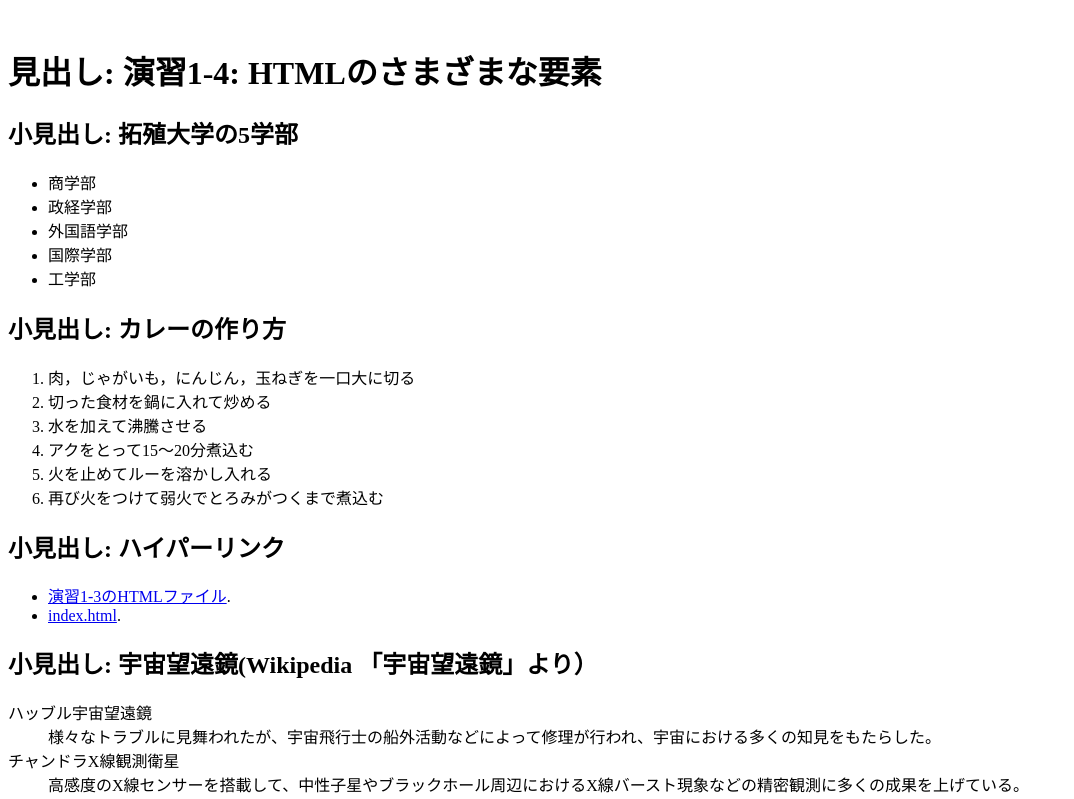
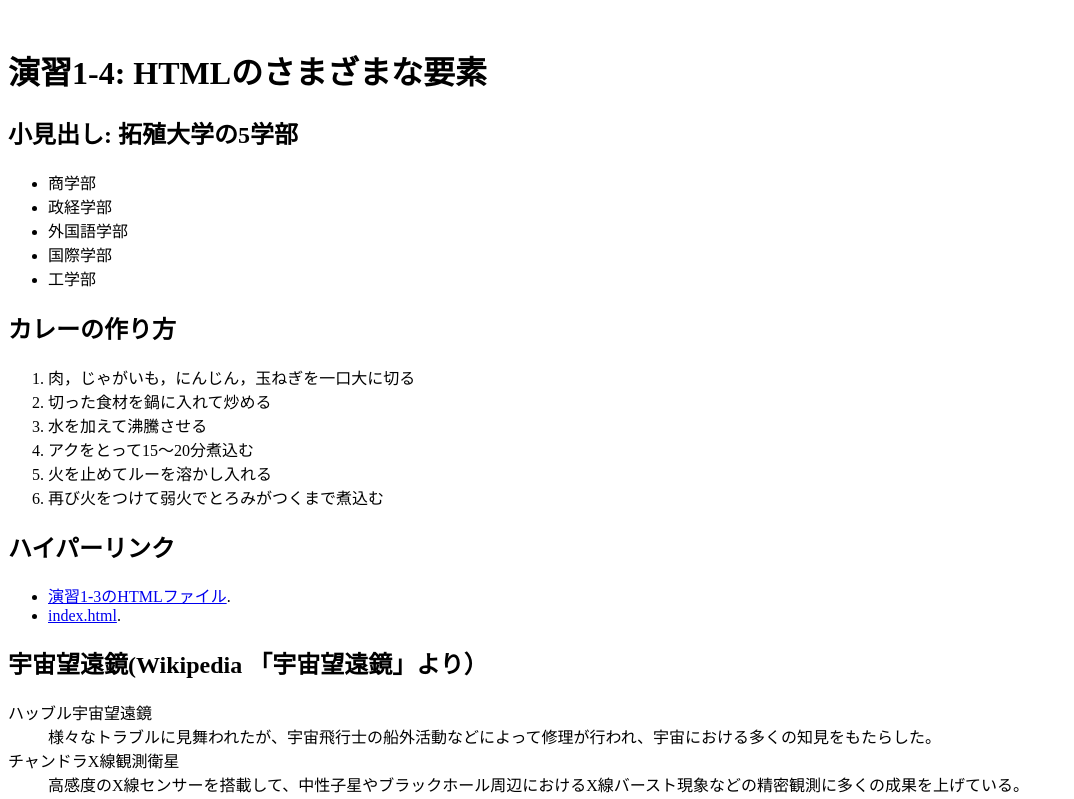
Before and after one commit to G284752022/medialabo, a plain HTML site: page practice-html/elements.html in a window 1280 px wide. Shown: the top 799 px of the page, without its empty margins (0-1074 px from the left). Drawn offline with Linux system fonts and the light colour scheme.

Commit message:
演習1-4

```diff
--- a/practice-html/elements.html
+++ b/practice-html/elements.html
@@ -5,7 +5,7 @@
     <title>演習1-4: HTMLのさまざまな要素</title>
   </head>
   <body>
-	<h1>見出し: 演習1-4: HTMLのさまざまな要素</h1>
+	<h1>演習1-4: HTMLのさまざまな要素</h1>
 		<h2>小見出し: 拓殖大学の5学部</h2>
 		<ul>
 			<li>商学部</li>
@@ -14,7 +14,7 @@
 			<li>国際学部</li>
 			<li>工学部</li>
 		</ul>
-		<h2>小見出し: カレーの作り方</h2>
+		<h2>カレーの作り方</h2>
 		<ol>
 			<li>肉，じゃがいも，にんじん，玉ねぎを一口大に切る</li>
 			<li>切った食材を鍋に入れて炒める</li>
@@ -23,12 +23,12 @@
 			<li>火を止めてルーを溶かし入れる</li>
 			<li>再び火をつけて弱火でとろみがつくまで煮込む</li>
 		</ol>
-		<h2>小見出し: ハイパーリンク</h2>
+		<h2>ハイパーリンク</h2>
 		<ul>
 			<li><a href = "https://g284752022.github.io/medialabo/practice-html/structure.html" target = "_blank"> 演習1-3のHTMLファイル</a>.</li>
 			<li><a href = "https://g284752022.github.io/medialabo/" target = "_blank"> index.html</a>.</li>
 		</ul>
-		<h2>小見出し: 宇宙望遠鏡(Wikipedia 「宇宙望遠鏡」より）</h2>
+		<h2>宇宙望遠鏡(Wikipedia 「宇宙望遠鏡」より）</h2>
 		<dl>
 			<dt>ハッブル宇宙望遠鏡</dt>
 				<dd>様々なトラブルに見舞われたが、宇宙飛行士の船外活動などによって修理が行われ、宇宙における多くの知見をもたらした。</dd>
```
